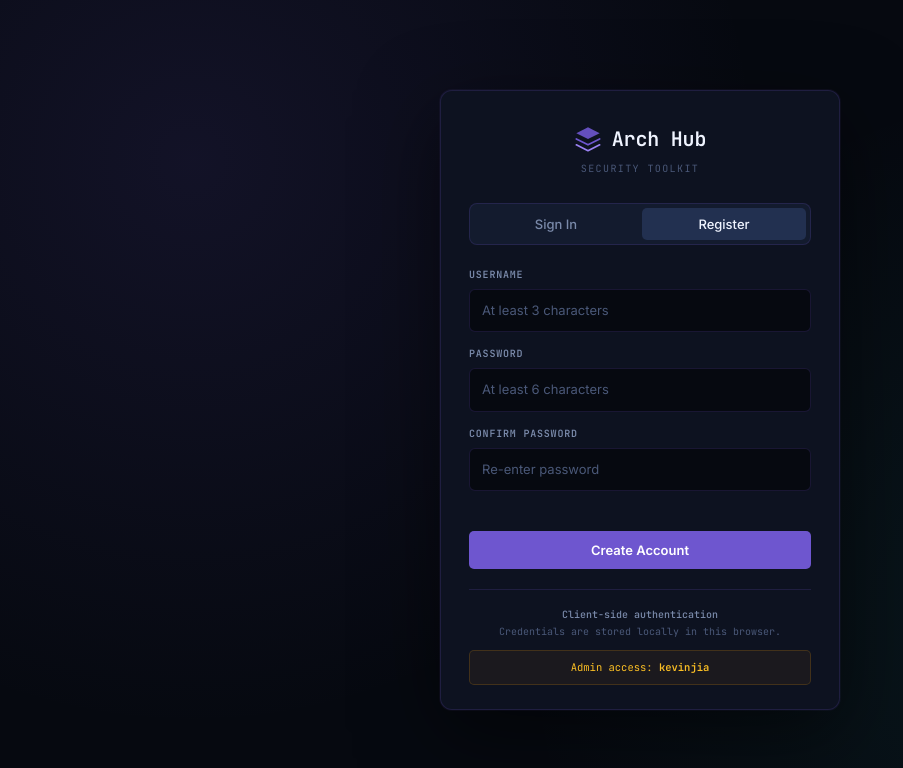
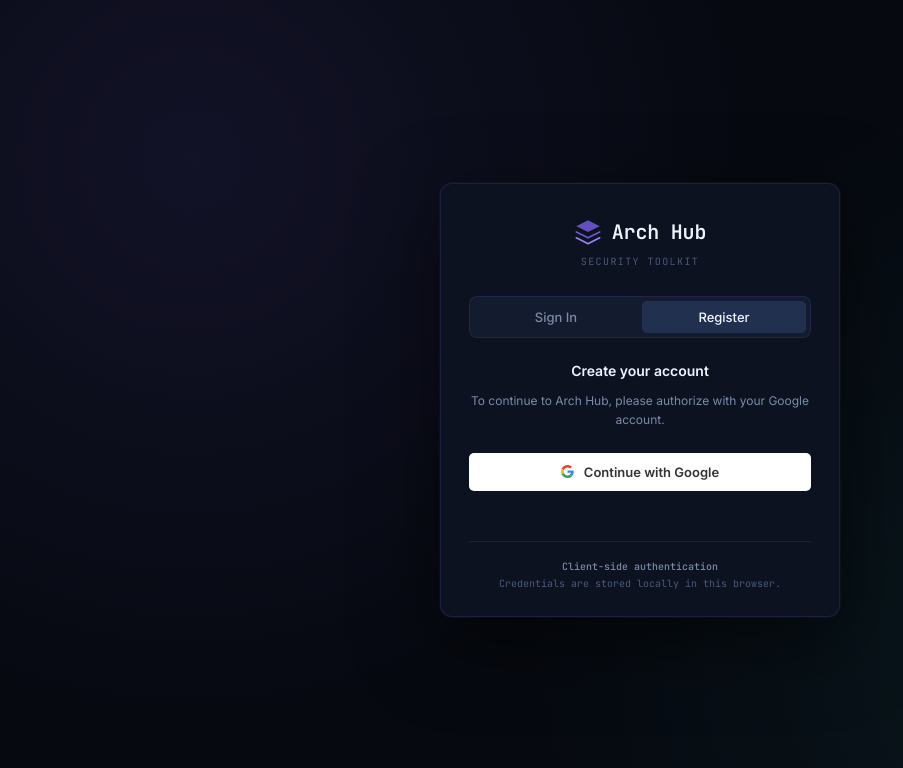
Before and after one commit to kevinjiafen-commits/My-site, a plain HTML site: page index.html in a window 1280 px wide. Both pictures are taken after a click on the button "Register". Shown: the whole page, without its empty margins (0-903 px from the left). Drawn offline with Linux system fonts and the light colour scheme.

Commit message:
Update index.html

```diff
--- a/index.html
+++ b/index.html
@@ -94,7 +94,6 @@ html, body {
   letter-spacing: 0.05em;
 }
 
-/* ── TOPBAR USER ── */
 .topbar-user {
   display: flex;
   align-items: center;
@@ -484,6 +483,21 @@ select option { background: var(--bg-2); }
   font-weight: 600;
 }
 
+/* Google 登录按钮专属样式 */
+.btn-google {
+  background: #ffffff;
+  color: #333333;
+  width: 100%;
+  justify-content: center;
+  padding: 11px;
+  font-size: 13px;
+  font-weight: 600;
+  gap: 10px;
+}
+.btn-google:hover {
+  background: #f1f1f1;
+}
+
 .auth-note {
   margin-top: 20px;
   padding-top: 16px;
@@ -496,19 +510,6 @@ select option { background: var(--bg-2); }
 }
 .auth-note strong { color: var(--text-2); font-weight: 500; }
 
-.auth-admin-hint {
-  margin-top: 10px;
-  padding: 8px 10px;
-  background: rgba(245,158,11,.06);
-  border: 1px solid rgba(245,158,11,.18);
-  border-radius: 5px;
-  font-size: 10.5px;
-  font-family: var(--mono);
-  color: #fbbf24;
-  text-align: center;
-  line-height: 1.6;
-}
-
 /* ── RESPONSIVE ── */
 @media (max-width: 700px) {
   .shell { grid-template-columns: 1fr; grid-template-rows: 48px auto 1fr; }
@@ -557,30 +558,29 @@ select option { background: var(--bg-2); }
       <button type="submit" class="btn btn-primary auth-submit">Sign In</button>
     </form>
 
-    <!-- REGISTER FORM -->
-    <form id="register-form" class="auth-form" style="display:none;" onsubmit="handleRegister(event)">
-      <div class="form-group">
-        <label for="reg-user">Username</label>
-        <input type="text" id="reg-user" placeholder="At least 3 characters" autocomplete="username" required>
-      </div>
-      <div class="form-group">
-        <label for="reg-pass">Password</label>
-        <input type="password" id="reg-pass" placeholder="At least 6 characters" autocomplete="new-password" required>
-      </div>
-      <div class="form-group">
-        <label for="reg-pass2">Confirm Password</label>
-        <input type="password" id="reg-pass2" placeholder="Re-enter password" autocomplete="new-password" required>
-      </div>
-      <div class="auth-error" id="reg-error"></div>
-      <button type="submit" class="btn btn-primary auth-submit">Create Account</button>
-    </form>
+    <!-- REGISTER FORM (GOOGLE OAUTH SIMULATION) -->
+    <div id="register-form" class="auth-form" style="display:none;">
+      <div style="text-align: center; margin-bottom: 24px;">
+        <div style="font-size: 14px; font-weight: 600; color: var(--text-0); margin-bottom: 8px;">Create your account</div>
+        <div style="font-size: 12px; color: var(--text-2);">To continue to Arch Hub, please authorize with your Google account.</div>
+      </div>
+
+      <button type="button" class="btn btn-google" onclick="handleGoogleLogin()">
+        <!-- Google G Icon SVG -->
+        <svg width="18" height="18" viewBox="0 0 48 48">
+          <path fill="#EA4335" d="M24 9.5c3.54 0 6.71 1.22 9.21 3.6l6.85-6.85C35.9 2.38 30.47 0 24 0 14.62 0 6.51 5.38 2.56 13.22l7.98 6.19C12.43 13.72 17.74 9.5 24 9.5z"/>
+          <path fill="#4285F4" d="M46.98 24.55c0-1.57-.15-3.09-.38-4.55H24v9.02h12.94c-.58 2.96-2.26 5.48-4.78 7.18l7.73 6c4.51-4.18 7.09-10.36 7.09-17.65z"/>
+          <path fill="#FBBC05" d="M10.53 28.59c-.48-1.45-.76-2.99-.76-4.59s.27-3.14.76-4.59l-7.98-6.19C.92 16.46 0 20.12 0 24c0 3.88.92 7.54 2.56 10.78l7.97-6.19z"/>
+          <path fill="#34A853" d="M24 48c6.48 0 11.93-2.13 15.89-5.81l-7.73-6c-2.15 1.45-4.92 2.3-8.16 2.3-6.26 0-11.57-4.22-13.47-9.91l-7.98 6.19C6.51 42.62 14.62 48 24 48z"/>
+        </svg>
+        Continue with Google
+      </button>
+      <div class="auth-error" id="reg-error" style="margin-top: 14px; text-align: center;"></div>
+    </div>
 
     <div class="auth-note">
       <strong>Client-side authentication</strong><br>
       Credentials are stored locally in this browser.
-    </div>
-    <div class="auth-admin-hint">
-      Admin access: <strong>kevinjia</strong>
     </div>
   </div>
 </div>
@@ -850,7 +850,7 @@ select option { background: var(--bg-2); }
     </div>
     <div>
       <div class="panel-title">Lua Obfuscator</div>
-      <div class="panel-desc">Local rename · comment strip · decimal byte-encode · hex literals · minify · loadstring wrapper</div>
+      <div class="panel-desc">Local rename · comment strip · decimal byte-encode (UTF-8) · hex literals · minify · loadstring wrapper</div>
     </div>
   </div>
   <div class="card">
@@ -1424,12 +1424,9 @@ select option { background: var(--bg-2); }
 const AUTH_USERS_KEY = 'archhub_users_v1';
 const AUTH_SESSION_KEY = 'archhub_session_v1';
 
-// Admin account credentials (hard-coded as requested)
 const ADMIN_USER = 'kevinjia';
 const ADMIN_PASS = 'smw-170121';
 
-/* cyrb53-style hash — used to keep plaintext out of localStorage.
-   Note: this is a local-only tool; real security relies on the OS. */
 function simpleHash(str) {
   let h1 = 0xdeadbeef;
   let h2 = 0x41c6ce57;
@@ -1478,7 +1475,7 @@ function switchAuthTab(tab) {
   document.getElementById('login-form').style.display = tab === 'login' ? '' : 'none';
   document.getElementById('register-form').style.display = tab === 'register' ? '' : 'none';
   document.getElementById('login-error').textContent = '';
-  document.getElementById('register-error').textContent = '';
+  document.getElementById('reg-error').textContent = '';
 }
 
 function handleLogin(e) {
@@ -1510,49 +1507,35 @@ function handleLogin(e) {
   enterApp(session);
 }
 
-function handleRegister(e) {
-  e.preventDefault();
-  const user = document.getElementById('reg-user').value.trim();
-  const pass = document.getElementById('reg-pass').value;
-  const pass2 = document.getElementById('reg-pass2').value;
-  const errEl = document.getElementById('register-error');
+// 模拟 Google 登录注册
+function handleGoogleLogin() {
+  const errEl = document.getElementById('reg-error');
   errEl.className = 'auth-error';
-  errEl.textContent = '';
-
-  if (user.length < 3) {
-    errEl.textContent = 'Username must be at least 3 characters.';
-    return;
-  }
-  if (!/^[a-zA-Z0-9_.-]+$/.test(user)) {
-    errEl.textContent = 'Username may only contain letters, numbers, _ . -';
-    return;
-  }
-  if (pass.length < 6) {
-    errEl.textContent = 'Password must be at least 6 characters.';
-    return;
-  }
-  if (pass !== pass2) {
-    errEl.textContent = 'Passwords do not match.';
-    return;
-  }
+  errEl.textContent = 'Authenticating with Google...';
+
+  // 模拟网络延迟
+  setTimeout(() => {
+    // 随机生成一个 Google 风格的邮箱名
+    const randId = Math.random().toString(36).substring(2, 8);
+    const mockEmail = `user_${randId}@gmail.com`;
+    const username = mockEmail.split('@')[0];
 
     const users = getUsers();
-  if (users[user]) {
-    errEl.textContent = 'Username already exists.';
-    return;
-  }
-
-  users[user] = { password: simpleHash(pass), role: 'user', created: Date.now() };
+    // 如果用户不存在则创建
+    if (!users[username]) {
+        users[username] = { password: 'google_oauth_bypass', role: 'user', created: Date.now() };
         setUsers(users);
+    }
 
     errEl.className = 'auth-error ok';
-  errEl.textContent = 'Account created — signing you in…';
+    errEl.textContent = 'Success! Signing you in...';
 
     setTimeout(() => {
-    const session = { username: user, role: 'user', loginAt: Date.now() };
+        const session = { username: username, role: 'user', loginAt: Date.now() };
         setSession(session);
         enterApp(session);
-  }, 600);
+    }, 800);
+  }, 1200);
 }
 
 function enterApp(session) {
@@ -1568,11 +1551,9 @@ function enterApp(session) {
     : 'var(--accent-lo)';
   roleEl.style.color = session.role === 'admin' ? '#fbbf24' : 'var(--accent-hi)';
 
-  // Reset forms
   document.getElementById('login-form').reset();
-  document.getElementById('register-form').reset();
   document.getElementById('login-error').textContent = '';
-  document.getElementById('register-error').textContent = '';
+  document.getElementById('reg-error').textContent = '';
   switchAuthTab('login');
 
   navigate('home');
@@ -1638,7 +1619,6 @@ function buildDash() {
 }
 
 function navigate(id) {
-  // Guard: only allow if authenticated
   if (!getSession()) { logout(); return; }
 
   document.querySelectorAll('.tool-panel').forEach(p => p.classList.remove('active'));
@@ -1888,7 +1868,7 @@ function obfuscateBash() {
 }
 
 // ═══════════════════════════════════════════════
-// LUA OBFUSCATOR  (improved)
+// LUA OBFUSCATOR (FIXED UTF-8 & MULTIBYTE)
 // ═══════════════════════════════════════════════
 function obfuscateLua() {
   const src = document.getElementById('lua-in').value.trim();
@@ -1896,38 +1876,28 @@ function obfuscateLua() {
   const opts = getOpts('lua-opts');
   let out = src;
 
-  // ── 1. Strip comments (protects long-bracket strings first) ──
+  // 1. Strip comments (protects long-bracket strings first)
   if (opts.stripComments) {
-    // Protect long-bracket strings [[...]] / [=[...]=]
     const longStrings = [];
     out = out.replace(/\[(=*)\[([\s\S]*?)\]\1\]/g, (m) => {
       longStrings.push(m);
       return '\u0000L' + (longStrings.length - 1) + '\u0000';
     });
-    // Block comments --[[ ... ]] / --[=[ ... ]=]
     out = out.replace(/--\[(=*)\[[\s\S]*?\]\1\]/g, '');
-    // Line comments
     out = out.replace(/--[^\n]*/g, '');
-    // Restore long strings
     out = out.replace(/\u0000L(\d+)\u0000/g, (m, i) => longStrings[parseInt(i)]);
   }
 
-  // ── 2. Rename local declarations and their references ──
+  // 2. Rename locals
   if (opts.renameLocals) {
     const localNames = new Map();
     let ctr = 0;
-    const gen = () => {
-      ctr++;
-      return '_0x' + Math.random().toString(16).slice(2, 8) + ctr.toString(36);
-    };
-
-    // 2a. `local function name(...)`
+    const gen = () => { ctr++; return '_0x' + Math.random().toString(16).slice(2, 8); };
+
     out = out.replace(/\blocal\s+function\s+([a-zA-Z_]\w*)/g, (m, name) => {
       if (!localNames.has(name)) localNames.set(name, gen());
       return 'local function ' + localNames.get(name);
     });
-
-    // 2b. `local name[, name2, ...] = ...` (negative lookahead avoids `local function`)
     out = out.replace(/\blocal\s+(?!function\b)([a-zA-Z_]\w*(?:\s*,\s*[a-zA-Z_]\w*)*)/g, (m, names) => {
       const renamed = names.split(',').map(n => {
         const t = n.trim();
@@ -1936,8 +1906,6 @@ function obfuscateLua() {
       }).join(', ');
       return 'local ' + renamed;
     });
-
-    // 2c. Function parameters
     out = out.replace(/(\bfunction\s+[a-zA-Z_]\w*\s*\()([^)]*)(\))/g, (m, pre, params, post) => {
       const renamed = params.split(',').map(p => {
         const t = p.trim();
@@ -1948,27 +1916,30 @@ function obfuscateLua() {
       return pre + renamed + post;
     });
 
-    // 2d. Replace all references
     localNames.forEach((newName, oldName) => {
       out = out.replace(new RegExp('\\b' + oldName + '\\b', 'g'), newName);
     });
   }
 
-  // ── 3. Encode strings as \ddd (3-digit decimal, zero-padded) ──
+  // 3. Encode strings (FIXED: TextEncoder for UTF-8 support)
   if (opts.encodeStrings) {
-    out = out.replace(/"((?:[^"\\]|\\.)*)"/g, (m, inner) => {
-      if (inner.length === 0) return m;
-      const bytes = Array.from(inner).map(c => '\\' + c.charCodeAt(0).toString().padStart(3, '0')).join('');
-      return '"' + bytes + '"';
+    const encodeString = (str) => {
+      if (str.length === 0) return '""';
+      // Use TextEncoder to get proper UTF-8 bytes (fixes Chinese characters)
+      const bytes = Array.from(new TextEncoder().encode(str));
+      // Convert each byte to \ddd format
+      return '"' + bytes.map(b => '\\' + b.toString().padStart(3, '0')).join('') + '"';
+    };
+
+    out = out.replace(/"((?:[^"\\]|\\.)*)"/g, (m, inner) => encodeString(inner));
+    out = out.replace(/'((?:[^'\\]|\\.)*)'/g, (m, inner) => {
+      if (inner.length === 0) return "''";
+      const bytes = Array.from(new TextEncoder().encode(inner));
+      return "'" + bytes.map(b => '\\' + b.toString().padStart(3, '0')).join('') + "'";
     });
-    out = out.replace(/'((?:[^'\\]|\\.)*)'/g, (m, inner) => {
-      if (inner.length === 0) return m;
-      const bytes = Array.from(inner).map(c => '\\' + c.charCodeAt(0).toString().padStart(3, '0')).join('');
-      return "'" + bytes + "'";
-    });
-  }
-
-  // ── 4. Hex number literals (0x...) ──
+  }
+
+  // 4. Hex number literals
   if (opts.hexNumbers) {
     out = out.replace(/\b(\d+)\b/g, (m, n) => {
       const num = parseInt(n);
@@ -1976,7 +1947,7 @@ function obfuscateLua() {
     });
   }
 
-  // ── 5. Minify whitespace (protects string literals) ──
+  // 5. Minify whitespace
   if (opts.minify) {
     const saved = [];
     out = out.replace(/"(?:[^"\\]|\\.)*"|'(?:[^'\\]|\\.)*'/g, m => {
@@ -1990,9 +1961,10 @@ function obfuscateLua() {
     out = out.replace(/\u0000S(\d+)\u0000/g, (m, i) => saved[parseInt(i)]);
   }
 
-  // ── 6. loadstring wrapper (byte table) ──
+  // 6. loadstring wrapper (using bytes is safe as long as it's valid UTF8, but string.char helps)
   if (opts.loadstring) {
-    const bytes = Array.from(out).map(c => c.charCodeAt(0));
+    const bytes = Array.from(new TextEncoder().encode(out));
+    // For very large scripts, a single table may hit character limits. Delta usually handles it fine though.
     const tableStr = '{' + bytes.join(',') + '}';
     out = `local _t=${tableStr}\nlocal _s=''\nfor _,v in ipairs(_t) do _s=_s..string.char(v) end\nloadstring(_s)()`;
   }
@@ -2335,7 +2307,6 @@ function regexTest() {
   ensureAdmin();
   buildDash();
 
-  // Auto-restore session if one exists in this tab
   const session = getSession();
   if (session) {
     enterApp(session);
```
Lines whose indentation alone changed are shown as unchanged.
